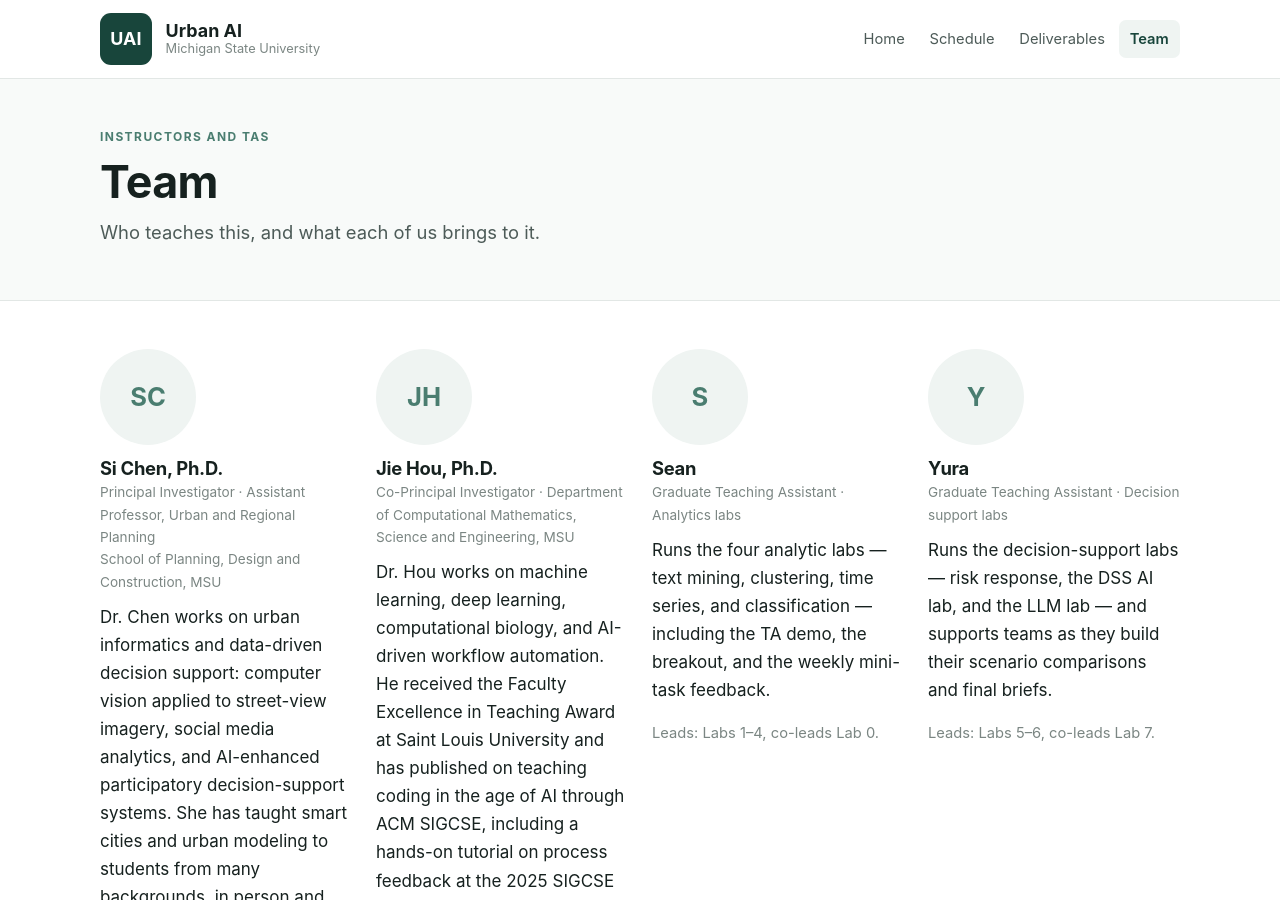
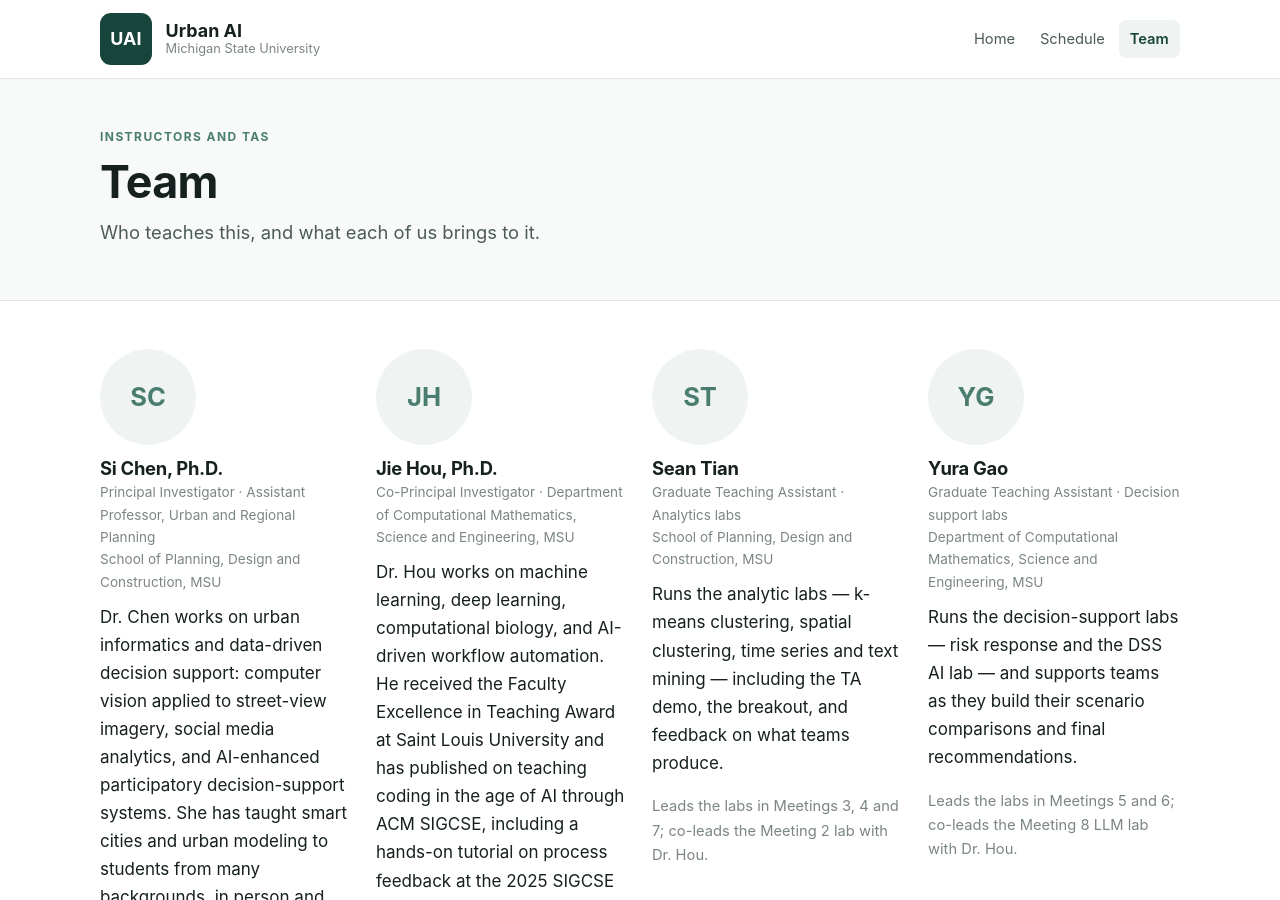
Before and after one commit to jiehou-lab/urban-ai, a Jekyll site: the page built from team.md, in a window 1280 px wide and 900 px high. Built offline with Jekyll 4.4.1, drawn with Linux system fonts in a browser that asks for light colours.

Commit message:
Hide deliverables page; add TA full names and affiliations

```diff
--- a/_config.yml
+++ b/_config.yml
@@ -28,11 +28,11 @@ course:
   repo_url: "https://github.com/jiehou-lab/urban-ai"
 
 # Hidden while under revision (pages still build, just not linked here):
-#   /classes-backup/  /labs-backup/  /responsible-ai-backup/  /resources-backup/
+#   /classes-backup/  /labs-backup/  /deliverables-backup/
+#   /responsible-ai-backup/  /resources-backup/
 nav:
   - { title: "Home",         url: "/" }
   - { title: "Schedule",     url: "/schedule/" }
-  - { title: "Deliverables", url: "/deliverables/" }
   - { title: "Team",         url: "/team/" }
 
 markdown: kramdown
--- a/team.md
+++ b/team.md
@@ -34,21 +34,23 @@ permalink: /team/
 </div>
 
 <div class="person">
-  <div class="avatar" aria-hidden="true">S</div>
-  <h3>Sean</h3>
-  <p class="role">Graduate Teaching Assistant · Analytics labs</p>
-  <p>Runs the four analytic labs — text mining, clustering, time series, and classification — including the TA
-  demo, the breakout, and the weekly mini-task feedback.</p>
-  <p class="muted">Leads: Labs 1–4, co-leads Lab 0.</p>
+  <div class="avatar" aria-hidden="true">ST</div>
+  <h3>Sean Tian</h3>
+  <p class="role">Graduate Teaching Assistant · Analytics labs<br>
+  School of Planning, Design and Construction, MSU</p>
+  <p>Runs the analytic labs — k-means clustering, spatial clustering, time series and text mining — including
+  the TA demo, the breakout, and feedback on what teams produce.</p>
+  <p class="muted">Leads the labs in Meetings 3, 4 and 7; co-leads the Meeting 2 lab with Dr. Hou.</p>
 </div>
 
 <div class="person">
-  <div class="avatar" aria-hidden="true">Y</div>
-  <h3>Yura</h3>
-  <p class="role">Graduate Teaching Assistant · Decision support labs</p>
-  <p>Runs the decision-support labs — risk response, the DSS AI lab, and the LLM lab — and supports teams as
-  they build their scenario comparisons and final briefs.</p>
-  <p class="muted">Leads: Labs 5–6, co-leads Lab 7.</p>
+  <div class="avatar" aria-hidden="true">YG</div>
+  <h3>Yura Gao</h3>
+  <p class="role">Graduate Teaching Assistant · Decision support labs<br>
+  Department of Computational Mathematics, Science and Engineering, MSU</p>
+  <p>Runs the decision-support labs — risk response and the DSS AI lab — and supports teams as they build
+  their scenario comparisons and final recommendations.</p>
+  <p class="muted">Leads the labs in Meetings 5 and 6; co-leads the Meeting 8 LLM lab with Dr. Hou.</p>
 </div>
 
 </div>
```
Also changed, not shown: deliverables-backup.md (added, +75 -0 lines).
